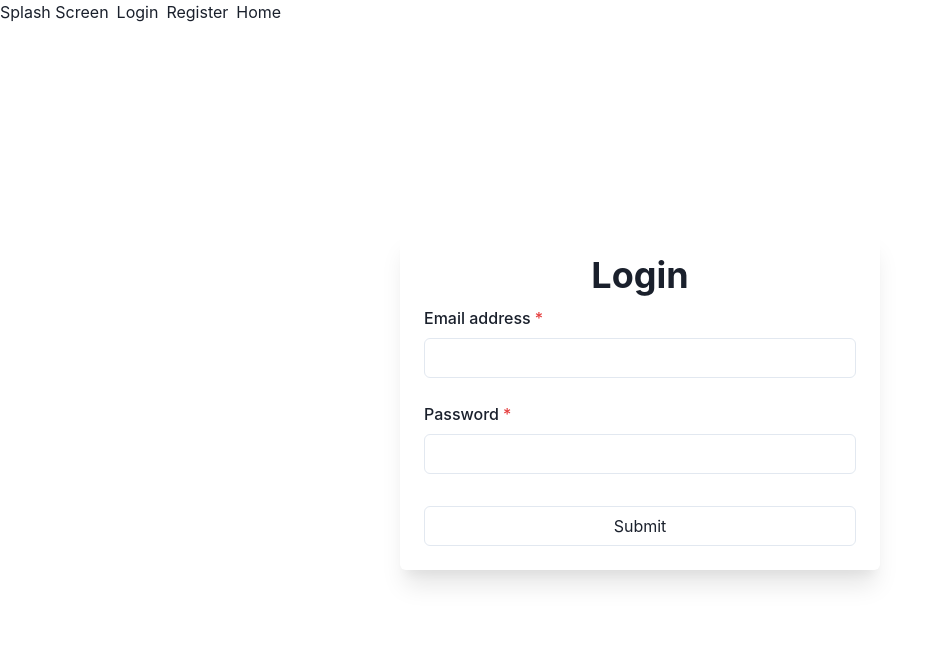
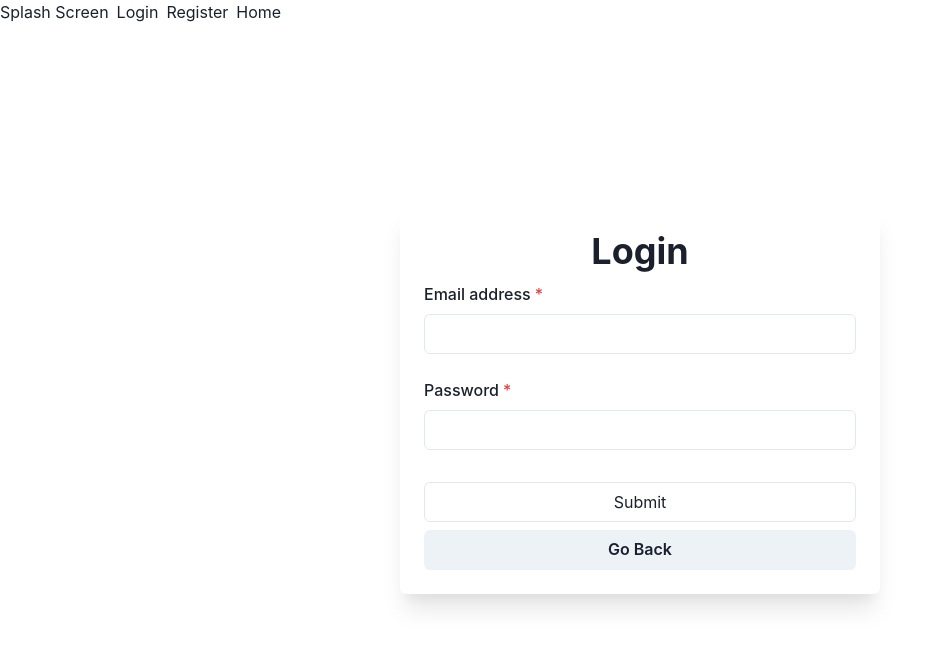
Before and after one commit to rizquadnan/daily-sleep-tracker, a React (Create React App) app: page /login in a window 1280 px wide. Shown: the top 648 px of the page, without its empty margins (0-939 px from the left). Built offline with nearby package versions, Linux system fonts and the light colour scheme.

Commit message:
feat: connect login register to splash page

```diff
--- a/src/pages/Login/Login.tsx
+++ b/src/pages/Login/Login.tsx
@@ -1,5 +1,13 @@
-import { Box, Center, Container, Heading, VStack } from '@chakra-ui/react'
+import {
+  Box,
+  Button,
+  Center,
+  Container,
+  Heading,
+  VStack,
+} from '@chakra-ui/react'
 import { LoginRegisterForm, LoginRegisterFormVariant } from 'components'
+import { Link } from 'react-router-dom'
 import { pxToRem } from 'utils'
 
 export function Login() {
@@ -23,6 +31,9 @@ export function Login() {
               onSubmit={() => alert('submit')}
             />
           </Box>
+          <Button as={Link} to="/">
+            Go Back
+          </Button>
         </VStack>
       </Center>
     </Container>
--- a/src/pages/Register/Register.tsx
+++ b/src/pages/Register/Register.tsx
@@ -1,9 +1,17 @@
-import { Box, Center, Container, Heading, VStack } from '@chakra-ui/react'
+import {
+  Box,
+  Button,
+  Center,
+  Container,
+  Heading,
+  VStack,
+} from '@chakra-ui/react'
 import { pxToRem } from 'utils'
 import {
   LoginRegisterForm,
   LoginRegisterFormVariant,
 } from 'components/LoginRegisterForm'
+import { Link } from 'react-router-dom'
 
 export function Register() {
   return (
@@ -26,6 +34,9 @@ export function Register() {
               onSubmit={() => ''}
             />
           </Box>
+          <Button as={Link} to="/">
+            Go Back
+          </Button>
         </VStack>
       </Center>
     </Container>
--- a/src/pages/SplashScreen/SplashScreen.tsx
+++ b/src/pages/SplashScreen/SplashScreen.tsx
@@ -8,7 +8,7 @@ import {
   Text,
   VStack,
 } from '@chakra-ui/react'
-import React from 'react'
+import { Link } from 'react-router-dom'
 import { pxToRem } from 'utils'
 
 export function SplashScreen() {
@@ -35,10 +35,10 @@ export function SplashScreen() {
               </Text>
             </Box>
             <ButtonGroup w="100%">
-              <Button flex="1" onClick={() => alert('register')}>
+              <Button as={Link} to="/register" flex="1">
                 Register
               </Button>
-              <Button flex="1" onClick={() => alert('login')}>
+              <Button as={Link} to="/login" flex="1">
                 Login
               </Button>
             </ButtonGroup>
```
